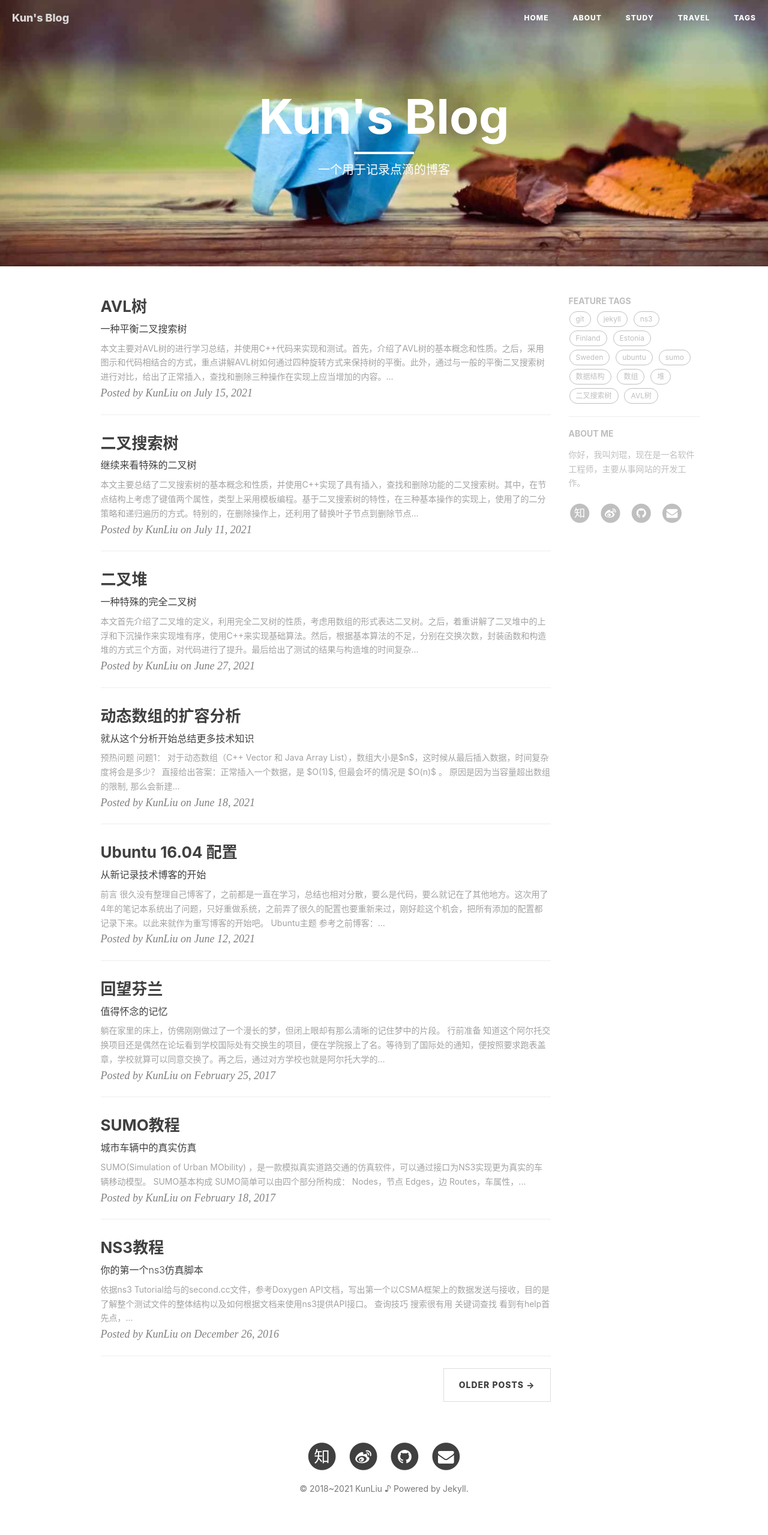
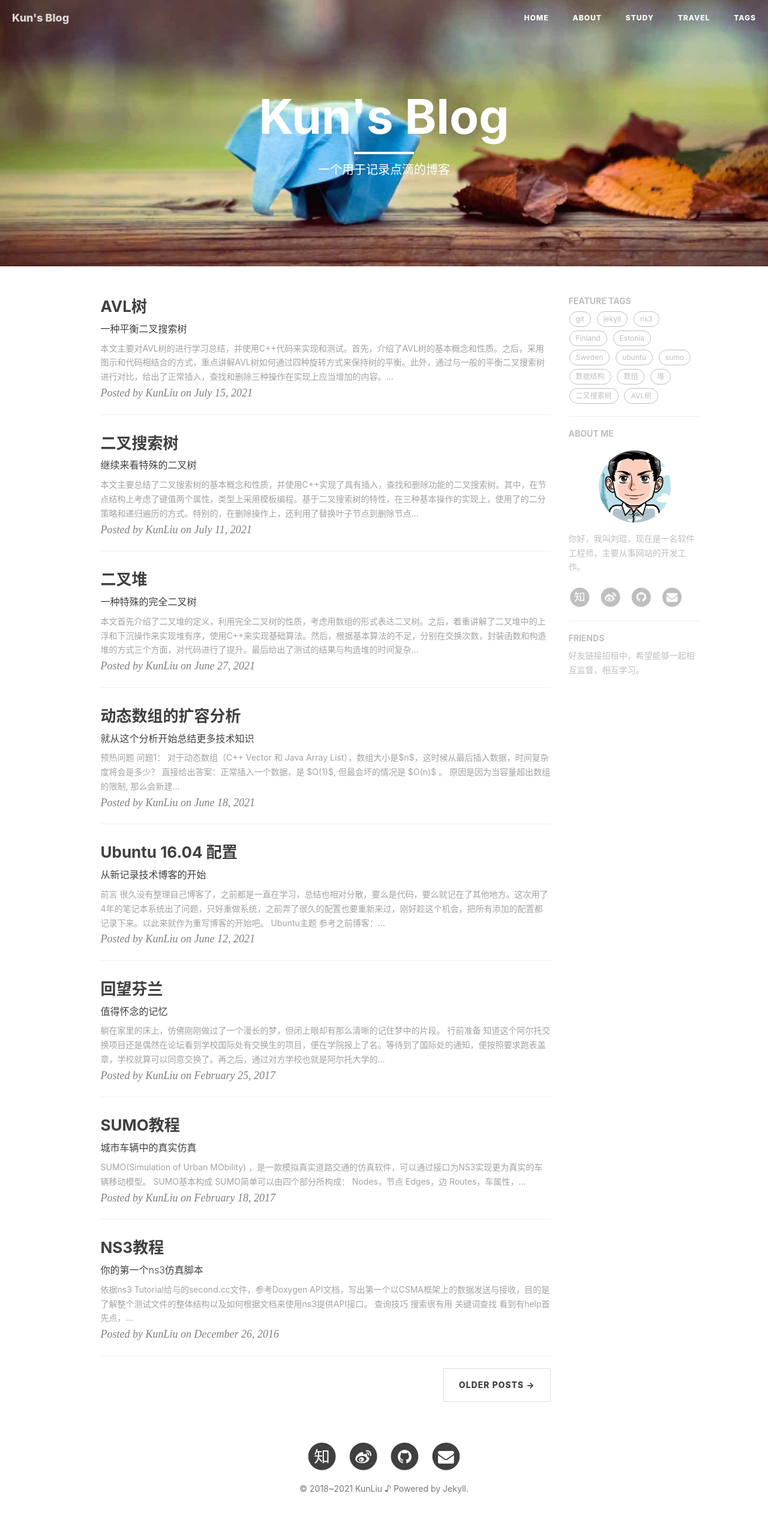
Before and after one commit to liukun2634/liukun2634.github.io, a Jekyll site: the page built from index.html, in a window 1280 px wide. Shown: the whole page at 60% size. Built offline with Jekyll 4.4.1, drawn with Linux system fonts in a browser that asks for light colours; nearby versions of some CDN libraries; the list of posts is cut into pages by our own code.

Commit message:
Add avatar in index page

```diff
--- a/5-tags.html
+++ b/5-tags.html
@@ -21,7 +21,6 @@ header-img: "img/bay.jpg"
         {% endif %}
         {% endfor %}
         {% assign pages_list = nil %}
-            {% assign group = nil %}
     </ul>
     {% endfor %}
 </div>
--- a/_includes/sidebar-intro.html
+++ b/_includes/sidebar-intro.html
@@ -14,13 +14,14 @@
         <hr>
         <h5><a href="/2-about.html">ABOUT ME</a></h5>
         <div class="short-about">
-            <!-- <img src="img/kun.png"> -->
+            <img src="img/kun.png">
             <p>你好，我叫刘琨，现在是一名软件工程师，主要从事网站的开发工作。</p>
         </div>
         {% include sns-links.html %}
     </section>
-    <!-- <section>
+    <section>
         <hr>
         <h5><a>FRIENDS</a></h5>
-    </section> -->
+        好友链接招租中，希望能够一起相互监督，相互学习。
+    </section>
 </div>
```
Also changed, not shown: css/kun-blog.css (+4 -5 lines), css/kun-blog.min.css. Lines whose indentation alone changed are shown as unchanged.
